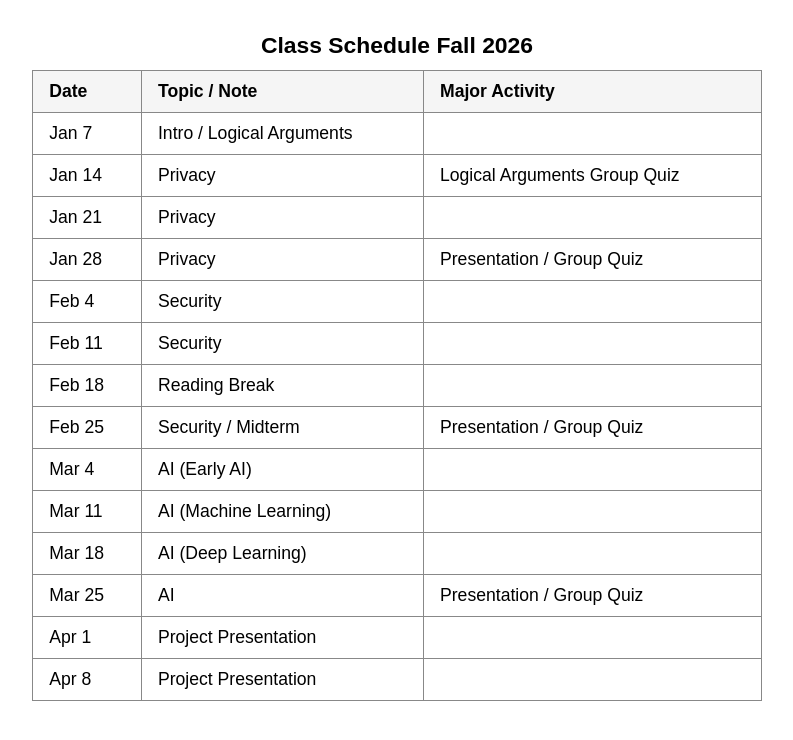
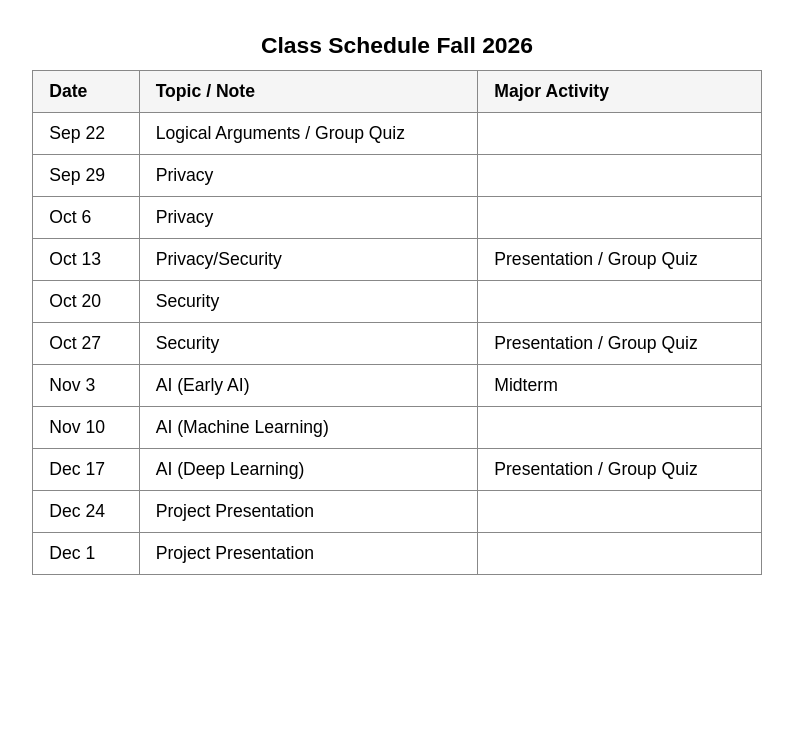
Before and after one commit to env3d-lessons/ethics-introduction, a plain HTML site: page schedule_202610.html in a window 1280 px wide. Shown: the whole page, without its empty margins (243-1036 px from the left). Drawn offline with Linux system fonts and the light colour scheme.

Commit message:
Add new schedule entries for September to December

```diff
--- a/schedule_202610.html
+++ b/schedule_202610.html
@@ -50,20 +50,17 @@
 			</tr>
 		</thead>
 		<tbody>
-			<tr><td>Jan 7</td><td>Intro / Logical Arguments</td><td>&nbsp;</td></tr>
-			<tr><td>Jan 14</td><td>Privacy</td><td>Logical Arguments Group Quiz</td></tr>
-			<tr><td>Jan 21</td><td>Privacy</td><td>&nbsp;</td></tr>
-			<tr><td>Jan 28</td><td>Privacy</td><td>Presentation / Group Quiz</td></tr>
-			<tr><td>Feb 4</td><td>Security</td><td>&nbsp;</td></tr>
-			<tr><td>Feb 11</td><td>Security</td><td>&nbsp;</td></tr>
-			<tr><td>Feb 18</td><td>Reading Break</td><td>&nbsp;</td></tr>
-			<tr><td>Feb 25</td><td>Security / Midterm</td><td>Presentation / Group Quiz</td></tr>
-			<tr><td>Mar 4</td><td>AI (Early AI)</td><td>&nbsp;</td></tr>
-			<tr><td>Mar 11</td><td>AI (Machine Learning)</td><td>&nbsp;</td></tr>
-			<tr><td>Mar 18</td><td>AI (Deep Learning)</td><td>&nbsp;</td></tr>
-			<tr><td>Mar 25</td><td>AI</td><td>Presentation / Group Quiz</td></tr>
-			<tr><td>Apr 1</td><td>Project Presentation</td><td>&nbsp;</td></tr>
-			<tr><td>Apr 8</td><td>Project Presentation</td><td>&nbsp;</td></tr>
+			<tr><td>Sep 22</td><td>Logical Arguments / Group Quiz</td><td>&nbsp;</td></tr>
+			<tr><td>Sep 29</td><td>Privacy</td><td>&nbsp;</td></tr>
+			<tr><td>Oct 6</td><td>Privacy</td><td>&nbsp;</td></tr>
+			<tr><td>Oct 13</td><td>Privacy/Security</td><td>Presentation / Group Quiz</td></tr>
+			<tr><td>Oct 20</td><td>Security</td><td>&nbsp;</td></tr>
+			<tr><td>Oct 27</td><td>Security</td><td>Presentation / Group Quiz</td></tr>
+			<tr><td>Nov 3</td><td>AI (Early AI)</td><td>Midterm</td></tr>
+			<tr><td>Nov 10</td><td>AI (Machine Learning)</td><td>&nbsp;</td></tr>
+			<tr><td>Dec 17</td><td>AI (Deep Learning)</td><td>Presentation / Group Quiz</td></tr>
+			<tr><td>Dec 24</td><td>Project Presentation</td><td>&nbsp;</td></tr>
+			<tr><td>Dec 1</td><td>Project Presentation</td><td>&nbsp;</td></tr>
 		</tbody>
 	</table>
 </body>
```
